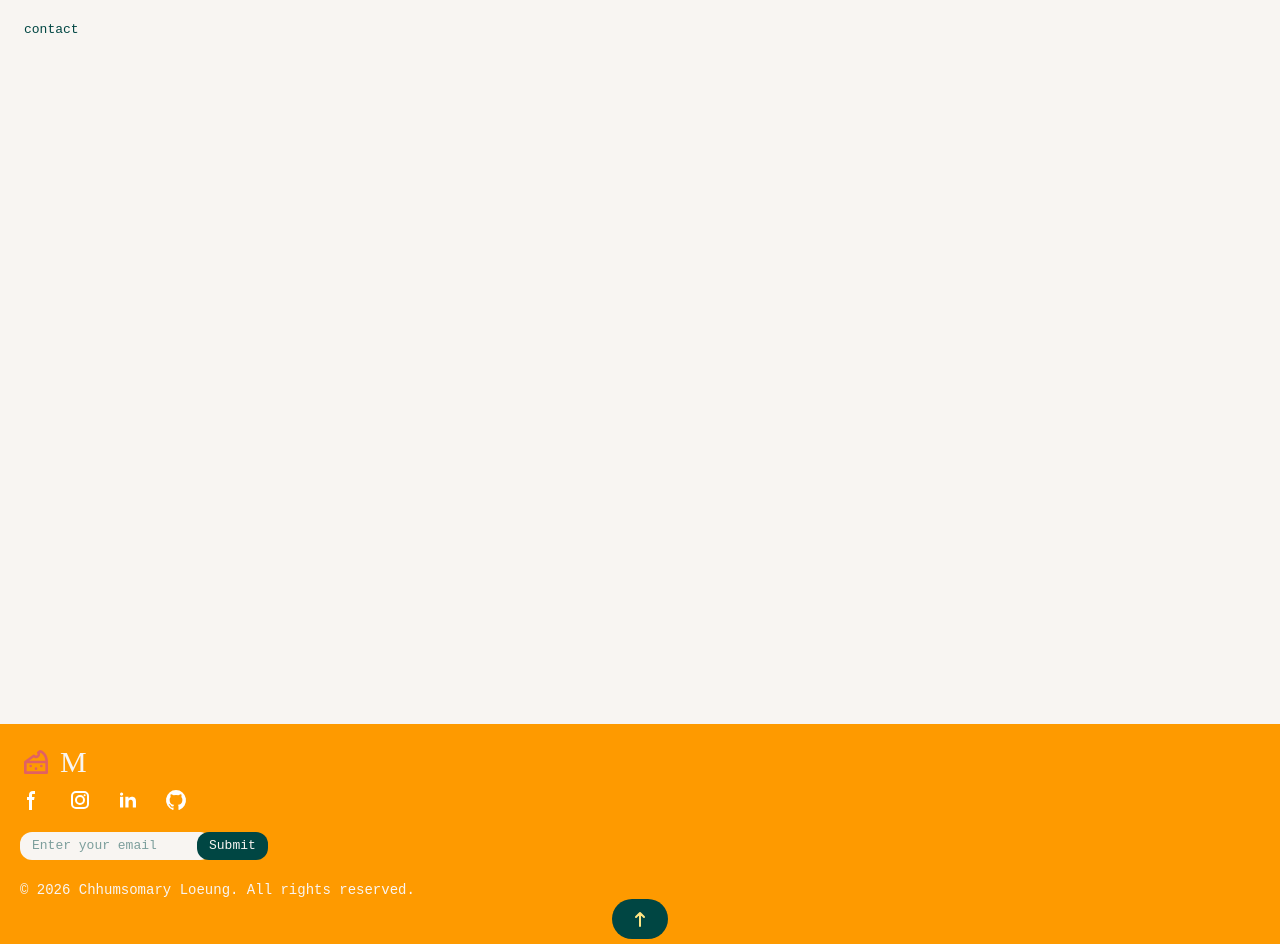
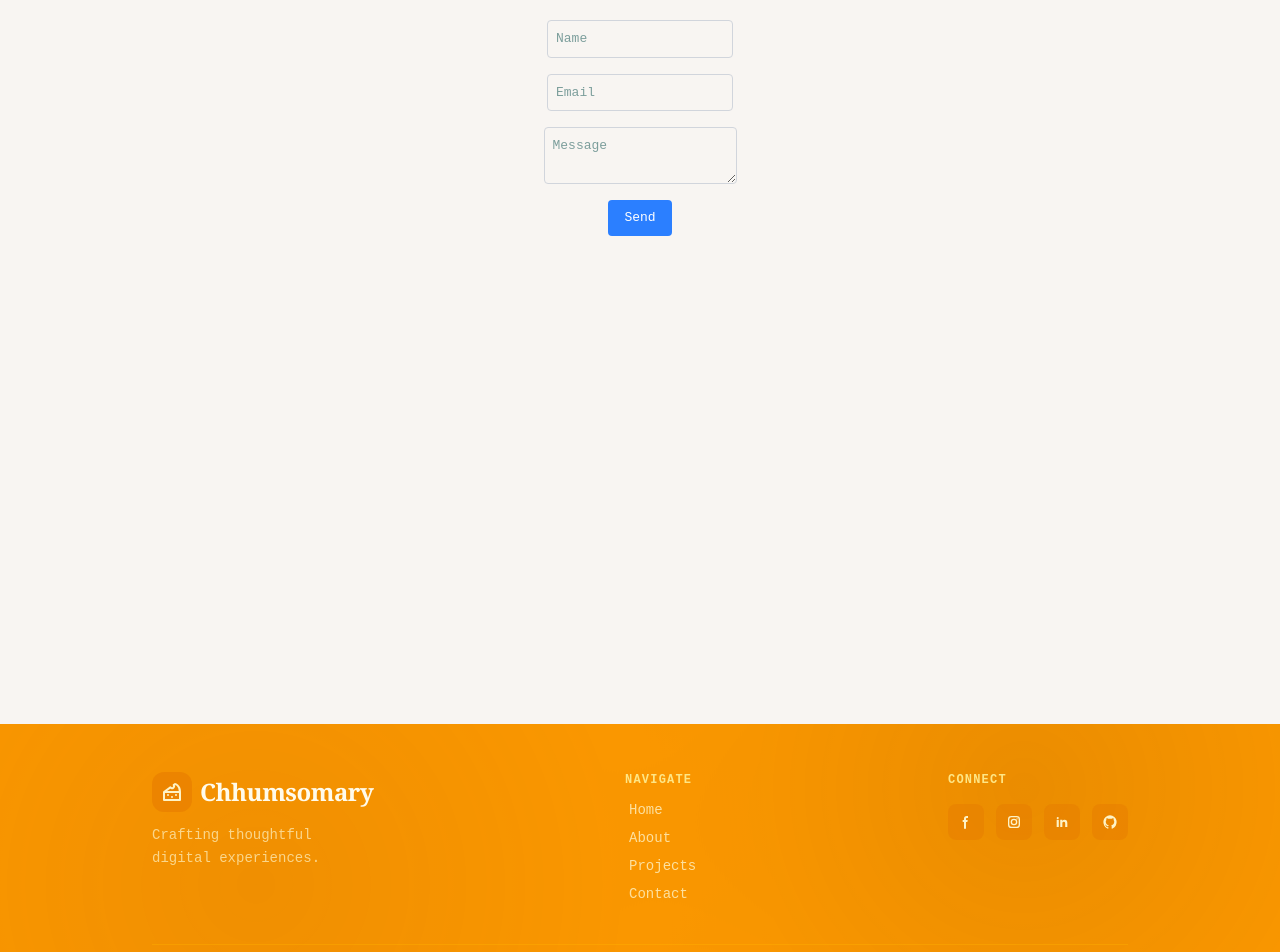
Before and after one commit to chhumsomary11/portfolio.github.io, a React (Vite) app: page /contact in a window 1280 px wide. Shown: the part 140-1092 px from the top of the page. Built offline with nearby package versions, Linux system fonts and the light colour scheme; a web font is replaced by a local one.

Commit message:
done footer

```diff
--- a/package.json
+++ b/package.json
@@ -11,6 +11,7 @@
     "preview": "vite preview"
   },
   "dependencies": {
+    "@emailjs/browser": "^4.4.1",
     "@tailwindcss/vite": "^4.1.18",
     "react": "^19.2.0",
     "react-dom": "^19.2.0",
--- a/src/component/Footer.jsx
+++ b/src/component/Footer.jsx
@@ -4,145 +4,191 @@ const Footer = () => {
   const scrollToTop = () => {
     window.scrollTo({ top: 0, behavior: "smooth" });
   };
+
   return (
-    <div className="relative  ">
-      <div className="bg-amber-500 text-milky-500  pb-11   p-5">
-        <div className="flex flex-col items-start gap-2 text-milky-500">
-          <Link
-            className=" brandName  text-min text-3xl flex flex-row items-center gap-2"
-            to="/"
-          >
+    <footer className="relative bg-amber-500 overflow-hidden">
+      {/* Subtle texture layer */}
+      <div
+        className="absolute inset-0 opacity-10 pointer-events-none"
+        style={{
+          backgroundImage: `radial-gradient(circle at 20% 50%, #78350f 0%, transparent 50%),
+                            radial-gradient(circle at 80% 20%, #451a03 0%, transparent 40%)`,
+        }}
+      />
+
+      <div className="relative z-10 max-w-5xl mx-auto px-6 pt-12 pb-16">
+        {/* Top row: Brand + Nav + Social */}
+        <div className="flex flex-col md:flex-row md:items-start md:justify-between gap-10">
+          {/* Brand */}
+          <div className="flex flex-col gap-3">
+            <Link className="flex items-center gap-2 group" to="/">
+              <span className="flex items-center justify-center w-10 h-10 rounded-xl bg-amber-600/40 group-hover:bg-amber-600/60 transition-colors duration-300">
                 <svg
-              class="w-8 h-8 text-brown-500"
+                  className="w-6 h-6 text-amber-100"
                   aria-hidden="true"
                   xmlns="http://www.w3.org/2000/svg"
-              width="50"
-              height="50"
                   fill="none"
                   viewBox="0 0 24 24"
                 >
                   <path
                     stroke="currentColor"
-                stroke-linecap="round"
-                stroke-linejoin="round"
-                stroke-width="2"
+                    strokeLinecap="round"
+                    strokeLinejoin="round"
+                    strokeWidth="2"
                     d="m4 12 6.4267-4.65924c.6372.89667 1.8922 1.10897 2.7888.4718.8967-.63718 1.3493-1.69135.4681-2.80084C13.6373 4.95345 14.9106 4 15 4c.0894 0 5 1 5 8M4 12h16M4 12v8h16v-8M8 15h.01M12 17h.01M16 15h.01"
                   />
                 </svg>
-            M
+              </span>
+              <span
+                className="text-2xl font-bold tracking-tight text-amber-50"
+                style={{
+                  fontFamily: "'Georgia', serif",
+                  letterSpacing: "-0.02em",
+                }}
+              >
+                Chhumsomary
+              </span>
             </Link>
+            <p className="text-amber-100/70 text-sm max-w-[200px] leading-relaxed">
+              Crafting thoughtful digital experiences.
+            </p>
+          </div>
 
-          <div className="contact-icons flex justify-center gap-6  text-white">
-            <a href="">
+          {/* Quick links */}
+          <div className="flex flex-col gap-2">
+            <p className="text-amber-200 text-xs font-semibold uppercase tracking-widest mb-1">
+              Navigate
+            </p>
+            {["Home", "About", "Projects", "Contact"].map((item) => (
+              <Link
+                key={item}
+                to={`/${item.toLowerCase() === "home" ? "" : item.toLowerCase()}`}
+                className="text-amber-100/80 hover:text-amber-50 text-sm transition-colors duration-200 hover:translate-x-1 inline-flex items-center gap-1 group"
+              >
+                <span className="w-0 group-hover:w-3 overflow-hidden transition-all duration-200 text-amber-300">
+                  →
+                </span>
+                {item}
+              </Link>
+            ))}
+          </div>
+
+          {/* Social icons */}
+          <div className="flex flex-col gap-3">
+            <p className="text-amber-200 text-xs font-semibold uppercase tracking-widest mb-1">
+              Connect
+            </p>
+            <div className="flex gap-3">
+              {/* Facebook */}
+              <a
+                href=""
+                aria-label="Facebook"
+                className="w-9 h-9 flex items-center justify-center rounded-lg bg-amber-600/30 hover:bg-amber-600/60 text-amber-100 transition-all duration-200 hover:-translate-y-0.5 hover:shadow-lg"
+              >
                 <svg
-                class="w-6 h-6 "
-                aria-hidden="true"
-                xmlns="http://www.w3.org/2000/svg"
-                width="24"
-                height="24"
+                  className="w-4 h-4"
                   fill="currentColor"
                   viewBox="0 0 24 24"
                 >
                   <path
-                  fill-rule="evenodd"
+                    fillRule="evenodd"
                     d="M13.135 6H15V3h-1.865a4.147 4.147 0 0 0-4.142 4.142V9H7v3h2v9.938h3V12h2.021l.592-3H12V6.591A.6.6 0 0 1 12.592 6h.543Z"
-                  clip-rule="evenodd"
+                    clipRule="evenodd"
                   />
                 </svg>
               </a>
-            <a href="">
-              <svg
-                class="w-6 h-6"
-                aria-hidden="true"
-                xmlns="http://www.w3.org/2000/svg"
-                width="24"
-                height="24"
-                fill="none"
-                viewBox="0 0 24 24"
+
+              {/* Instagram */}
+              <a
+                href=""
+                aria-label="Instagram"
+                className="w-9 h-9 flex items-center justify-center rounded-lg bg-amber-600/30 hover:bg-amber-600/60 text-amber-100 transition-all duration-200 hover:-translate-y-0.5 hover:shadow-lg"
               >
+                <svg className="w-4 h-4" fill="none" viewBox="0 0 24 24">
                   <path
                     fill="currentColor"
-                  fill-rule="evenodd"
+                    fillRule="evenodd"
                     d="M3 8a5 5 0 0 1 5-5h8a5 5 0 0 1 5 5v8a5 5 0 0 1-5 5H8a5 5 0 0 1-5-5V8Zm5-3a3 3 0 0 0-3 3v8a3 3 0 0 0 3 3h8a3 3 0 0 0 3-3V8a3 3 0 0 0-3-3H8Zm7.597 2.214a1 1 0 0 1 1-1h.01a1 1 0 1 1 0 2h-.01a1 1 0 0 1-1-1ZM12 9a3 3 0 1 0 0 6 3 3 0 0 0 0-6Zm-5 3a5 5 0 1 1 10 0 5 5 0 0 1-10 0Z"
-                  clip-rule="evenodd"
+                    clipRule="evenodd"
                   />
                 </svg>
               </a>
-            <a href="https://www.linkedin.com/in/chhumso-mary-loeung-980574268/">
+
+              {/* LinkedIn */}
+              <a
+                href="https://www.linkedin.com/in/chhumso-mary-loeung-980574268/"
+                aria-label="LinkedIn"
+                target="_blank"
+                rel="noopener noreferrer"
+                className="w-9 h-9 flex items-center justify-center rounded-lg bg-amber-600/30 hover:bg-amber-600/60 text-amber-100 transition-all duration-200 hover:-translate-y-0.5 hover:shadow-lg"
+              >
                 <svg
-                class="linkedIn w-6 h-6 "
-                aria-hidden="true"
-                xmlns="http://www.w3.org/2000/svg"
-                width="24"
-                height="24"
+                  className="w-4 h-4"
                   fill="currentColor"
                   viewBox="0 0 24 24"
                 >
                   <path
-                  fill-rule="evenodd"
+                    fillRule="evenodd"
                     d="M12.51 8.796v1.697a3.738 3.738 0 0 1 3.288-1.684c3.455 0 4.202 2.16 4.202 4.97V19.5h-3.2v-5.072c0-1.21-.244-2.766-2.128-2.766-1.827 0-2.139 1.317-2.139 2.676V19.5h-3.19V8.796h3.168ZM7.2 6.106a1.61 1.61 0 0 1-.988 1.483 1.595 1.595 0 0 1-1.743-.348A1.607 1.607 0 0 1 5.6 4.5a1.601 1.601 0 0 1 1.6 1.606Z"
-                  clip-rule="evenodd"
+                    clipRule="evenodd"
                   />
                   <path d="M7.2 8.809H4V19.5h3.2V8.809Z" />
                 </svg>
               </a>
-            <a href="">
+
+              {/* GitHub */}
+              <a
+                href=""
+                aria-label="GitHub"
+                className="w-9 h-9 flex items-center justify-center rounded-lg bg-amber-600/30 hover:bg-amber-600/60 text-amber-100 transition-all duration-200 hover:-translate-y-0.5 hover:shadow-lg"
+              >
                 <svg
-                class="w-6 h-6 "
-                aria-hidden="true"
-                xmlns="http://www.w3.org/2000/svg"
-                width="24"
-                height="24"
+                  className="w-4 h-4"
                   fill="currentColor"
                   viewBox="0 0 24 24"
                 >
                   <path
-                  fill-rule="evenodd"
+                    fillRule="evenodd"
                     d="M12.006 2a9.847 9.847 0 0 0-6.484 2.44 10.32 10.32 0 0 0-3.393 6.17 10.48 10.48 0 0 0 1.317 6.955 10.045 10.045 0 0 0 5.4 4.418c.504.095.683-.223.683-.494 0-.245-.01-1.052-.014-1.908-2.78.62-3.366-1.21-3.366-1.21a2.711 2.711 0 0 0-1.11-1.5c-.907-.637.07-.621.07-.621.317.044.62.163.885.346.266.183.487.426.647.71.135.253.318.476.538.655a2.079 2.079 0 0 0 2.37.196c.045-.52.27-1.006.635-1.37-2.219-.259-4.554-1.138-4.554-5.07a4.022 4.022 0 0 1 1.031-2.75 3.77 3.77 0 0 1 .096-2.713s.839-.275 2.749 1.05a9.26 9.26 0 0 1 5.004 0c1.906-1.325 2.74-1.05 2.74-1.05.37.858.406 1.828.101 2.713a4.017 4.017 0 0 1 1.029 2.75c0 3.939-2.339 4.805-4.564 5.058a2.471 2.471 0 0 1 .679 1.897c0 1.372-.012 2.477-.012 2.814 0 .272.18.592.687.492a10.05 10.05 0 0 0 5.388-4.421 10.473 10.473 0 0 0 1.313-6.948 10.32 10.32 0 0 0-3.39-6.165A9.847 9.847 0 0 0 12.007 2Z"
-                  clip-rule="evenodd"
+                    clipRule="evenodd"
                   />
                 </svg>
               </a>
             </div>
-          <form className="email-form mt-3">
-            <input
-              className="bg-milky-500 text-forest-500 rounded-xl p-1 px-3"
-              type="text"
-              placeholder="Enter your email"
-            />
-            <input
-              className="bg-forest-500 rounded-xl p-1 px-3 ml-[-15px]"
-              type="submit"
-            />
-          </form>
-          <p className=" mt-3 text-sm">
+          </div>
+        </div>
+
+        {/* Divider */}
+        <div className="mt-10 mb-5 border-t border-amber-400/30" />
+
+        {/* Bottom row */}
+        <div className="flex flex-col sm:flex-row items-center justify-between gap-3">
+          <p className="text-amber-100/60 text-xs">
             © 2026 Chhumsomary Loeung. All rights reserved.
+          </p>
+          <p className="text-amber-100/40 text-xs">
+            Designed & built with care.
           </p>
         </div>
       </div>
-      <div
-        className="absolute left-1/2 transform -translate-x-1/2 bottom-0 p-2 px-4 rounded-3xl z-30 bg-forest-500 text-amber-200 transition animate-bounce delay-300 cursor-pointer"
+
+      {/* Scroll to top button */}
+      <button
         onClick={scrollToTop}
+        aria-label="Scroll to top"
+        className="absolute right-6 bottom-6 w-10 h-10 flex items-center justify-center rounded-full bg-amber-700 hover:bg-amber-800 text-amber-100 shadow-lg transition-all duration-200 hover:-translate-y-1 hover:shadow-xl animate-bounce"
       >
-        <svg
-          class="w-6 h-6 text-gray-milky dark:text-white"
-          aria-hidden="true"
-          xmlns="http://www.w3.org/2000/svg"
-          width="24"
-          height="24"
-          fill="none"
-          viewBox="0 0 24 24"
-        >
+        <svg className="w-5 h-5" fill="none" viewBox="0 0 24 24">
           <path
             stroke="currentColor"
-            stroke-linecap="round"
-            stroke-linejoin="round"
-            stroke-width="2"
+            strokeLinecap="round"
+            strokeLinejoin="round"
+            strokeWidth="2"
             d="M12 6v13m0-13 4 4m-4-4-4 4"
           />
         </svg>
-      </div>
-    </div>
+      </button>
+    </footer>
   );
 };
 
--- a/src/component/Nav.jsx
+++ b/src/component/Nav.jsx
@@ -4,7 +4,7 @@ const Nav = () => {
   return (
     <div className=" justify-between items-center flex-row  fixed flex z-10  w-full p-4 bg-milky-500 dark:bg-forest-500 ">
       <Link
-        className=" brandName  text-forest-500 text-min text-3xl flex flex-row items-center gap-2 dark:text-milky-500"
+        className=" brandName hoverEffect  text-forest-500 text-min text-3xl flex flex-row items-center gap-2 dark:text-milky-500"
         to="/"
       >
         <svg
@@ -27,9 +27,13 @@ const Nav = () => {
         M
       </Link>
       <div className="flex gap-6 items-center">
-        <Link to="/aboutMe">About Me</Link>
+        <Link to="/aboutMe" className="hoverEffect">
+          About Me
+        </Link>
 
-        <Link to="/projects">Projects</Link>
+        <Link to="/projects" className="hoverEffect">
+          Projects
+        </Link>
         <Link
           className="bg-brown-500 border-2 border-brown-100 text-milky-500 p-2 rounded-2xl  hover:scale-105 hover:shadow-2xl transition-all duration-300"
           to="/contact"
--- a/src/index.css
+++ b/src/index.css
@@ -26,3 +26,7 @@ body {
 .scaleTransition {
   @apply transition-all duration-300 hover:scale-105 hover:shadow-2xl;
 }
+
+.hoverEffect {
+  @apply transition-all duration-500 hover:scale-150;
+}
--- a/src/pages/Contact.jsx
+++ b/src/pages/Contact.jsx
@@ -1,5 +1,85 @@
+import React, { useRef, useState } from "react";
+import emailjs from "@emailjs/browser";
+// import { send } from "vite";
+
 const Contact = () => {
-  return <div className="min-h-screen px-6 pt-24">contact</div>;
+  const form = useRef();
+  const [status, setStatus] = useState(""); // To hold success/error status
+  const [sending, setSending] = useState(false);
+
+  const handleSubmit = (e) => {
+    e.preventDefault();
+
+    //Avoid double clicking
+    if (sending) return;
+
+    //when user press submit, the sending will be truth
+    setSending(true);
+
+    emailjs
+      .sendForm("service_0zunuqi", "template_q9c4q0s", form.current, {
+        publicKey: "7P8K9NxrQuhvLShb4",
+      })
+      .then(
+        () => {
+          setStatus("Message sent successfully!");
+          console.log("SUCCESS!");
+          form.current.reset();
+          setTimeout(() => {
+            setStatus(""); // Clear status after 3 seconds
+          }, 3000);
+        },
+        (error) => {
+          setStatus(`Failed to send message: ${error.text}`);
+          console.log("FAILED...", error.text);
+        },
+      )
+      .finally(() => {
+        setSending(false);
+      });
+  };
+
+  return (
+    <div className="min-h-screen px-6 pt-24">
+      <form
+        ref={form}
+        className="flex flex-col justify-center items-center"
+        onSubmit={handleSubmit}
+      >
+        <input
+          className="mb-4 p-2 border border-gray-300 rounded"
+          type="text"
+          placeholder="Name"
+          name="user_name"
+        />
+        <input
+          className="mb-4 p-2 border border-gray-300 rounded"
+          type="email"
+          placeholder="Email"
+          name="user_email"
+        />
+        <textarea
+          className="mb-4 p-2 border border-gray-300 rounded"
+          placeholder="Message"
+          name="message"
+        ></textarea>
+        <button
+          className="bg-blue-500 text-white px-4 py-2 rounded"
+          type="submit"
+          disabled={sending}
+        >
+          {sending ? "Sending...." : "Send"}
+        </button>
+      </form>
+      {status && (
+        <div
+          className={`mt-4 text-center ${status.includes("success") ? "text-green-500" : "text-red-500"}`}
+        >
+          {status}
+        </div>
+      )}
+    </div>
+  );
 };
 
 export default Contact;
```
Also changed, not shown: src/pages/Home.jsx (+7 -4 lines), 2 other files (tests, documents, lock files or other folders). Lines whose indentation alone changed are shown as unchanged.
